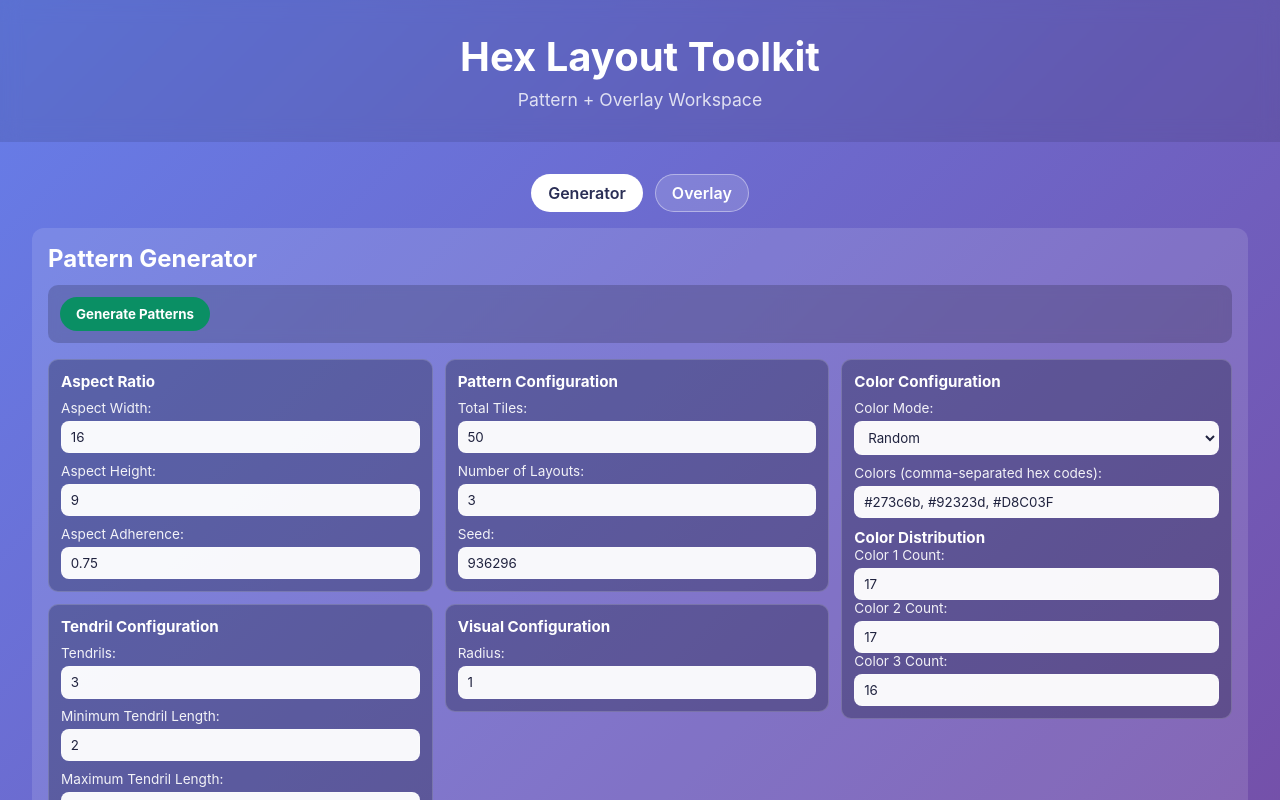
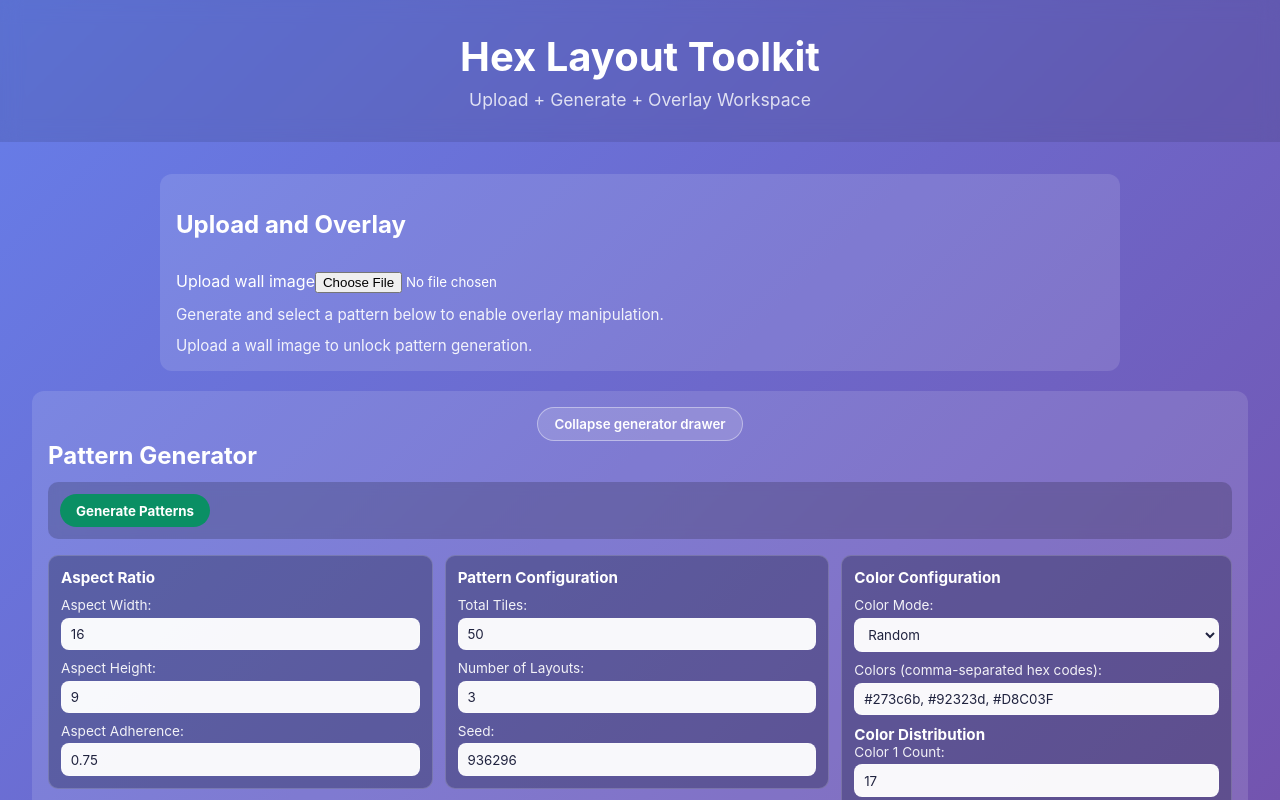
Before and after one commit to schnee/hex, a React (Vite) app in the folder frontend/: page / in a window 1280 px wide. Before the commit this address led to /generator. Shown: the top 800 px of the page. Built offline with nearby package versions, Linux system fonts and the light colour scheme; no server answers.

Commit message:
feat(3.1-ui-ux-refresh): unify app into single workspace shell
- Replace routed generator/overlay split with one-screen layout
- Keep upload, generator drawer, and pattern results on one page

```diff
--- a/frontend/src/App.tsx
+++ b/frontend/src/App.tsx
@@ -1,18 +1,10 @@
 import React from 'react';
-import {
-  BrowserRouter,
-  Navigate,
-  NavLink,
-  Route,
-  Routes,
-} from 'react-router-dom';
 import './App.css';
 import { OverlayCanvas } from './components/OverlayCanvas';
 import { PatternDisplay } from './components/PatternDisplay';
 import { PatternGenerator } from './components/PatternGenerator';
 import { WallImageUploader } from './components/WallImageUploader';
 import { usePatternContext } from './context/PatternContext';
-import { WORKSPACE_ROUTES } from './routes/workspaceRoutes';
 import { apiClient } from './services/api';
 import type {
   OverlayResponse,
@@ -84,6 +76,8 @@ export const App: React.FC = () => {
   const [overlayCalcStatus, setOverlayCalcStatus] = React.useState<
     'idle' | 'loading' | 'success' | 'error'
   >('idle');
+  const [isGeneratorDrawerOpen, setIsGeneratorDrawerOpen] =
+    React.useState(true);
   const latestOverlayRequestId = React.useRef(0);
 
   const requestOverlayDimensions = React.useCallback(
@@ -166,6 +160,13 @@ export const App: React.FC = () => {
     setSelectedPattern(pattern);
     setSelectedPatternId(pattern.id);
     setIsOverlaySelected(true);
+
+    if (uploadedImage) {
+      void requestOverlayDimensions(overlayState, {
+        image: uploadedImage,
+        pattern,
+      });
+    }
   };
 
   const handleUploadComplete = (image: UploadResponse) => {
@@ -185,39 +186,27 @@ export const App: React.FC = () => {
     });
   };
 
-  const generatorWorkspace = (
-    <div className="workspace-layout workspace-layout-generator">
-      <section className="generator-controls-panel">
-        <PatternGenerator onPatternsGenerated={handlePatternsGenerated} />
-      </section>
-      <section className="generator-results-panel">
-        <h2>Generated Patterns</h2>
-        <PatternDisplay
-          patterns={patterns ?? []}
-          onPatternSelect={handlePatternSelect}
-          layout="three-up"
-          {...(selectedPatternId ? { selectedPatternId } : {})}
-        />
-      </section>
-    </div>
-  );
-
-  const overlayWorkspace = (
-    <div className="workspace-layout workspace-layout-single-column">
-      <section className="overlay-workspace">
-        <h2>Overlay Workspace</h2>
+  return (
+    <div className="app">
+      <header className="app-header">
+        <h1>Hex Layout Toolkit</h1>
+        <p>Upload + Generate + Overlay Workspace</p>
+      </header>
+      <main className="app-main">
+        <div className="workspace-layout workspace-layout-generator" data-testid="workspace-shell">
+          <section className="overlay-workspace" data-testid="image-overlay-section">
+            <h2>Upload and Overlay</h2>
             <WallImageUploader onUploadComplete={handleUploadComplete} />
 
             {!selectedPattern && (
               <p className="overlay-guidance">
-            Select a generated pattern in the Generator route to enable overlay
-            manipulation.
+                Generate and select a pattern below to enable overlay manipulation.
               </p>
             )}
 
             {!uploadedImage && (
               <p className="overlay-guidance">
-            Upload a wall image to start direct overlay interactions.
+                Upload a wall image to unlock pattern generation.
               </p>
             )}
 
@@ -282,59 +271,45 @@ export const App: React.FC = () => {
               </>
             )}
           </section>
+
+          <section className="generator-controls-panel" data-testid="generator-drawer">
+            <div className="workspace-nav">
+              <button
+                className="workspace-link"
+                type="button"
+                aria-expanded={isGeneratorDrawerOpen}
+                onClick={() => setIsGeneratorDrawerOpen(open => !open)}
+              >
+                {isGeneratorDrawerOpen
+                  ? 'Collapse generator drawer'
+                  : 'Expand generator drawer'}
+              </button>
             </div>
-  );
 
-  return (
-    <BrowserRouter
-      future={{
-        v7_startTransition: true,
-        v7_relativeSplatPath: true,
-      }}
+            <div
+              className="generator-drawer-content"
+              data-testid="generator-drawer-content"
+              hidden={!isGeneratorDrawerOpen}
             >
-      <div className="app">
-        <header className="app-header">
-          <h1>Hex Layout Toolkit</h1>
-          <p>Pattern + Overlay Workspace</p>
-        </header>
-        <main className="app-main">
-          <nav className="workspace-nav" aria-label="Workspace sections">
-            <NavLink
-              className={({ isActive }) =>
-                `workspace-link ${isActive ? 'workspace-link-active' : ''}`
-              }
-              to={WORKSPACE_ROUTES.generator}
-            >
-              Generator
-            </NavLink>
-            <NavLink
-              className={({ isActive }) =>
-                `workspace-link ${isActive ? 'workspace-link-active' : ''}`
-              }
-              to={WORKSPACE_ROUTES.overlay}
-            >
-              Overlay
-            </NavLink>
-          </nav>
+              <PatternGenerator
+                onPatternsGenerated={handlePatternsGenerated}
+                disabled={!uploadedImage}
+              />
+            </div>
+          </section>
 
-          <Routes>
-            <Route
-              path={WORKSPACE_ROUTES.base}
-              element={<Navigate to={WORKSPACE_ROUTES.generator} replace />}
+          <section className="generator-results-panel" data-testid="generated-patterns-section">
+            <h2>Generated Patterns</h2>
+            <PatternDisplay
+              patterns={patterns ?? []}
+              onPatternSelect={handlePatternSelect}
+              layout="three-up"
+              {...(selectedPatternId ? { selectedPatternId } : {})}
             />
-            <Route
-              path={WORKSPACE_ROUTES.generator}
-              element={generatorWorkspace}
-            />
-            <Route path={WORKSPACE_ROUTES.overlay} element={overlayWorkspace} />
-            <Route
-              path="*"
-              element={<Navigate to={WORKSPACE_ROUTES.generator} replace />}
-            />
-          </Routes>
+          </section>
+        </div>
       </main>
     </div>
-    </BrowserRouter>
   );
 };
 
```
Lines whose indentation alone changed are shown as unchanged.
